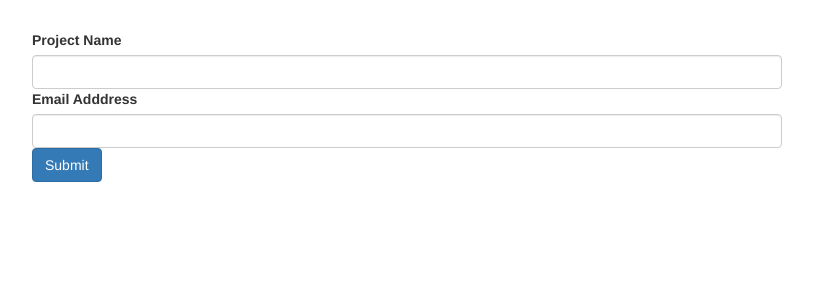
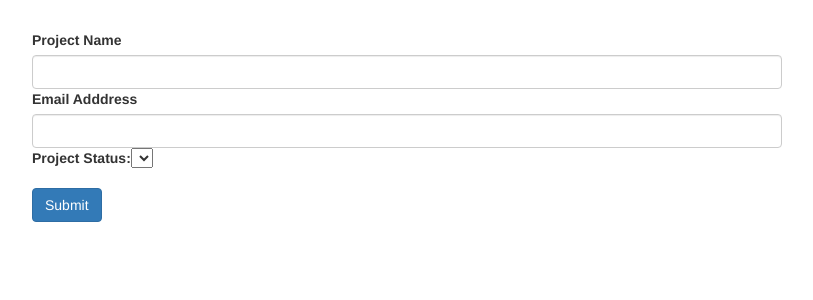
Before and after one commit to lorijhum/reactive-Form-Assignment, an Angular app: page / in a window 1280 px wide. Shown: the top 300 px of the page, without its empty margins (233-1046 px from the left). Built offline with nearby package versions, Linux system fonts and the light colour scheme.

Commit message:
adding validators

```diff
--- a/src/app/app.component.html
+++ b/src/app/app.component.html
@@ -16,7 +16,17 @@
             formControlName="email"
             class="form-control">
           </div>
+          <div class="form-group">
+              <label for="status">Project Status:  </label>
+              <select formControlName="status">
 
+              <!-- [ngModel]="selectedStatus" -->
+              <!-- ngModel class="form-control"> -->
+              <option
+                *ngFor="let status of statusArray"
+                [ngValue]="status">{{ status }}</option>
+              </select>
+          </div>
         <button class="btn btn-primary" type="submit">Submit</button>
       </form>
     </div>
--- a/src/app/app.component.ts
+++ b/src/app/app.component.ts
@@ -1,5 +1,5 @@
 import { Component, OnInit } from '@angular/core';
-import { FormGroup, FormControl, FormArray } from '@angular/forms';
+import { FormGroup, FormControl, FormArray, Validators } from '@angular/forms';
 
 @Component({
   selector: 'app-root',
@@ -14,14 +14,25 @@ export class AppComponent implements OnInit{
 
   ngOnInit(){
    this.signupForm = new FormGroup({
-     'projectName': new FormControl(null),
-     'email': new FormControl(null),
+     'projectName': new FormControl(null, [Validators.required, this.forbiddenProjectName]),
+     'email': new FormControl(null, [Validators.required, Validators.email]),
      'status': new FormControl(null)
    });
+
   }
   onSubmit() {
     console.log("form submitted");
     console.log(this.signupForm);
   }
 
+  forbiddenProjectName(control: FormControl): {[s: string]: boolean} {
+    if(control.value === 'Test' ) {
+      return {'nameIsForbidden': true};
+    }
+    //note you do not return false, you return null or nothing for false
+    return null;
+  }
+
+
+
 }
```
